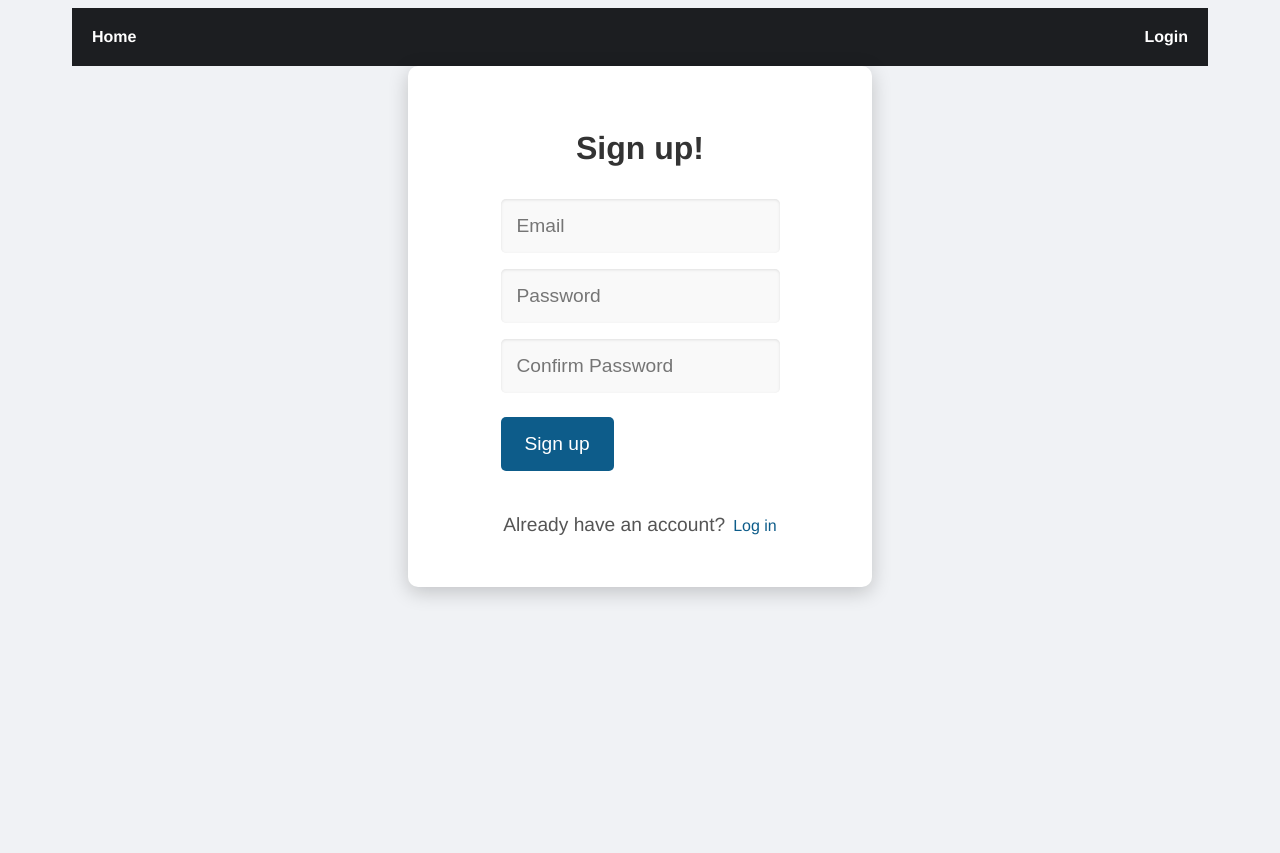
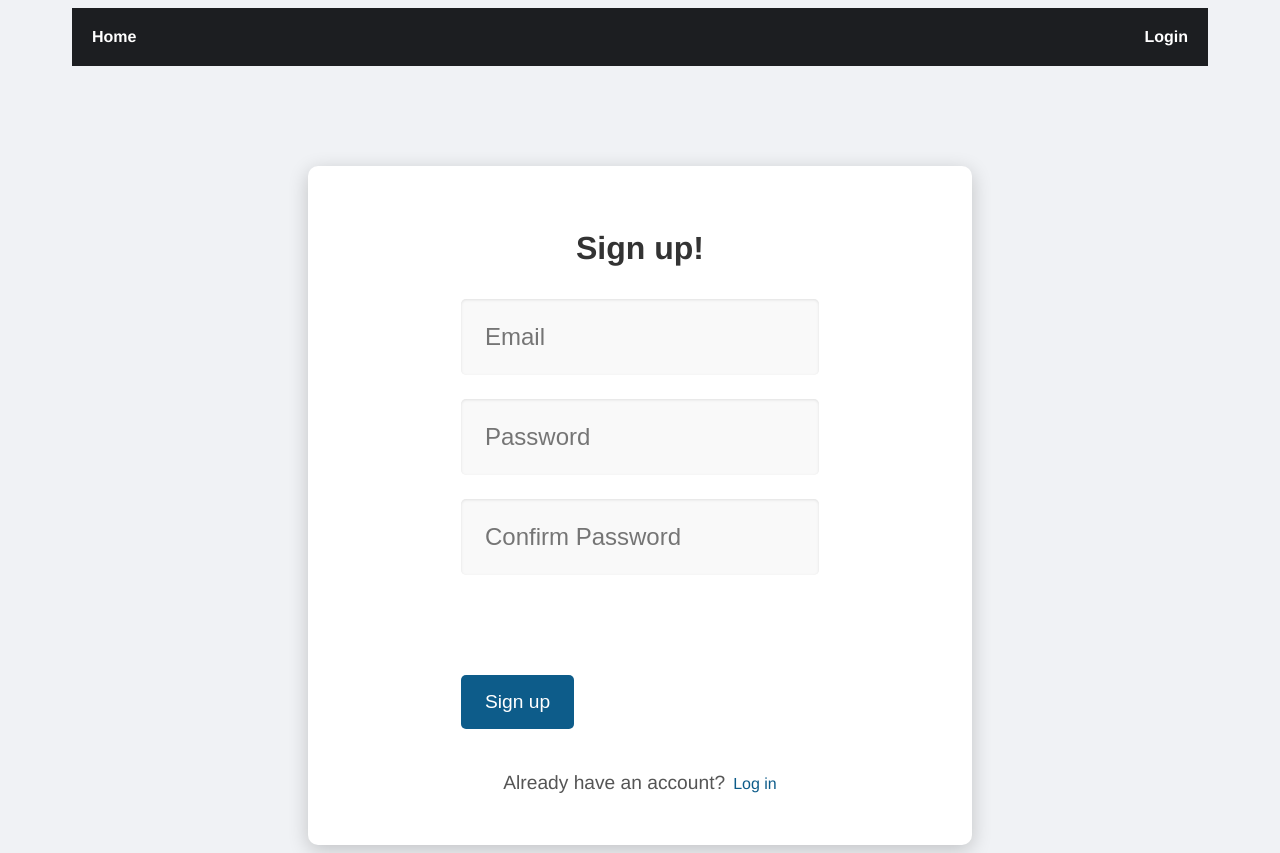
Before and after one commit to Stoyan83/pet-project, a Vue app in the folder frontend/: page /users/sign_up in a window 1280 px wide. Before the commit the page ends 800 px from the top, so only its background shows below. Built offline with nearby package versions, Linux system fonts and the light colour scheme; no server answers.

Commit message:
login css

```diff
--- a/frontend/src/assets/stylesheets/messages.css
+++ b/frontend/src/assets/stylesheets/messages.css
@@ -43,7 +43,3 @@
   max-width: 90%;
   margin: 0 auto;
 }
-
-/* .error-container{
-
-} */
--- a/frontend/src/assets/stylesheets/sign_in_up.css
+++ b/frontend/src/assets/stylesheets/sign_in_up.css
@@ -6,14 +6,13 @@
   border-radius: 5px;
   box-shadow: inset 0px 1px 3px rgba(0, 0, 0, 0.1);
   box-sizing: border-box;
-  font-size: 1.2rem;
-  padding: 1rem;
+  font-size: 1.5rem; /* updated */
+  padding: 1.5rem; /* updated */
   width: 100%;
   color: #333333;
   transition: all 0.2s ease-in-out;
-  margin-bottom: 1rem;
+  margin-bottom: 1.5rem; /* updated */
 }
-
 .login-form input[type="email"]:focus,
 .login-form input[type="password"]:focus,
 .login-form input[type="text"]:focus {
@@ -26,13 +25,14 @@
   background-color: #ffffff;
   border-radius: 10px;
   box-shadow: 0 5px 20px rgba(0, 0, 0, 0.2);
-  width: 400px;
+  max-width: 600px; /* updated */
   margin: 0 auto;
   padding: 2rem;
   display: flex;
   flex-direction: column;
   justify-content: center;
   align-items: center;
+  margin-top: 100px;
 }
 
 .login-form h3 {
@@ -60,6 +60,7 @@
   padding: 1rem 1.5rem;
   cursor: pointer;
   transition: all 0.2s ease-in-out;
+  margin-top: 100px;
 }
 
 .login-form input[type="submit"]:hover {
--- a/frontend/src/components/layouts/TheHeader.vue
+++ b/frontend/src/components/layouts/TheHeader.vue
@@ -25,9 +25,8 @@
         </div>
       </nav>
     </header>
-  </div>
 
-  <div>
+    <div>
     <base-modal v-show="isModalVisible" @close="closeModal">
       <template v-slot:header>
         Login
@@ -42,6 +41,9 @@
       </template>
     </base-modal>
   </div>
+  </div>
+
+
 </template>
 
 
--- a/frontend/src/views/SignIn.vue
+++ b/frontend/src/views/SignIn.vue
@@ -18,14 +18,14 @@
         </div>
       </div>
     </div>
-  <div v-if="!isLoggedIn" class="container">
-    <h3>Login With:</h3>
-    <div class="button-container">
-      <div v-for="user of getUsers.user" :key="user">
-        <button @click="adminLogin(user)">{{ user.email }}</button>
+    <!-- <div v-if="!isLoggedIn" class="container">
+      <h3>Login With:</h3>
+      <div class="button-container">
+        <div v-for="user of getUsers.user" :key="user">
+          <button @click="adminLogin(user)">{{ user.email }}</button>
+        </div>
       </div>
-    </div>
-  </div>
+    </div> -->
 </template>
 
 
```
